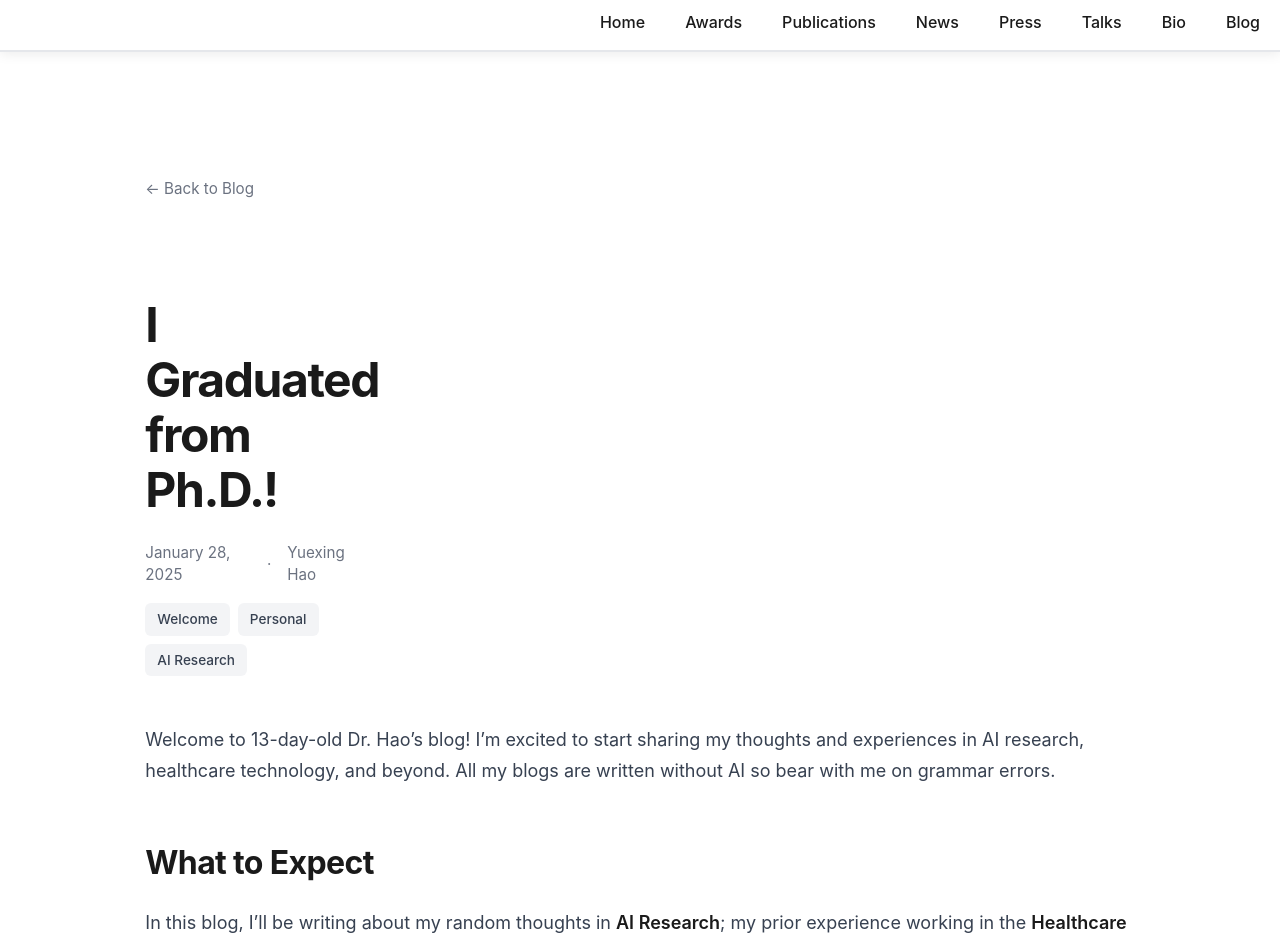
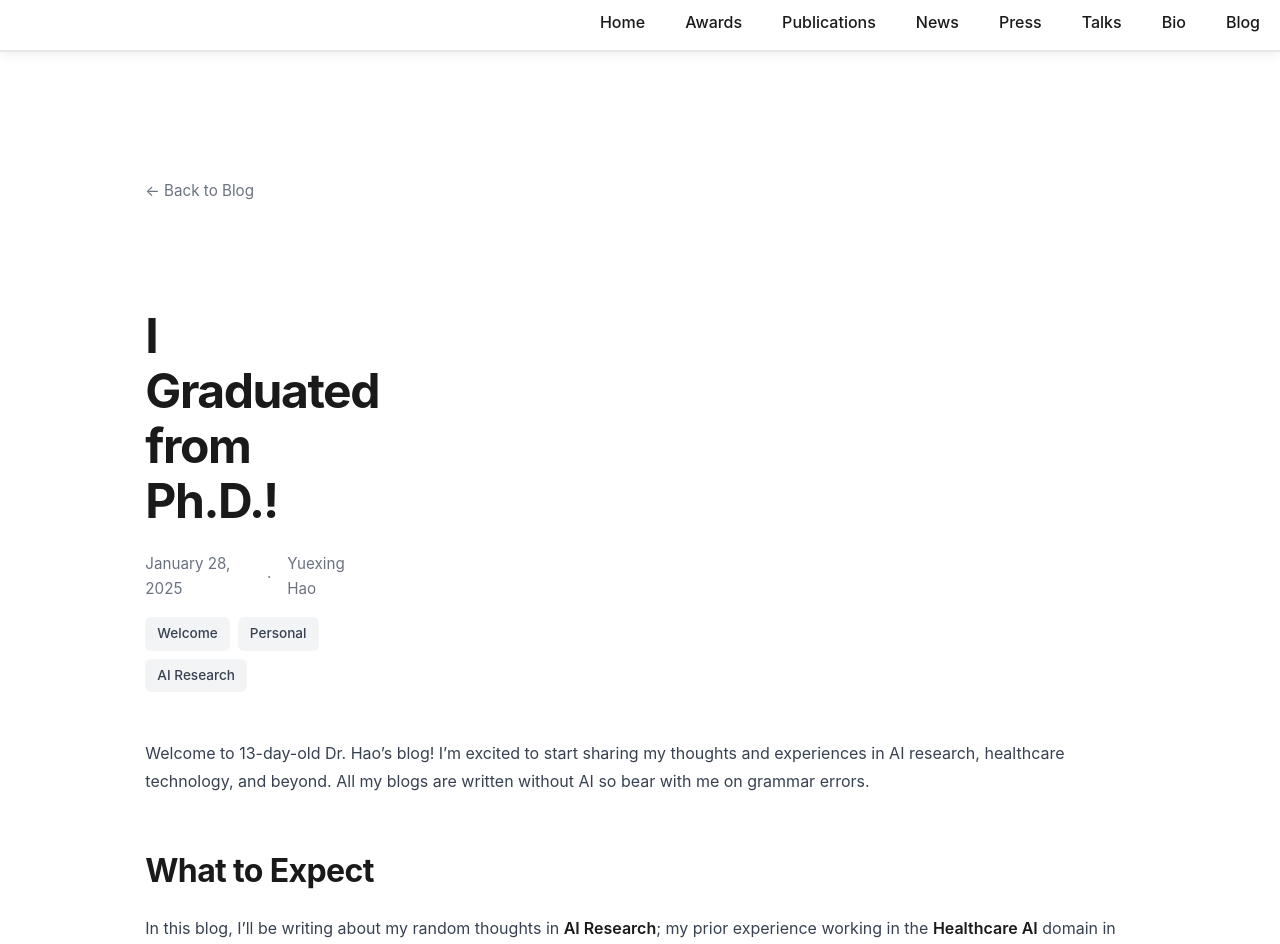
Before and after one commit to YuexingHao/Yuexing-Hao, a Jekyll site: the page built from _posts/2025-01-28-welcome-to-my-blog.md, in a window 1280 px wide and 1400 px high. Shown: the top 944 px of the window. Built offline with Jekyll 4.4.1, drawn with Linux system fonts in a browser that asks for light colours; nearby versions of some CDN libraries; a style sheet for code colours, icons or effects is not loaded.

Commit message:
Increase font size for better readability
- Set base body font size to 16px
- Set paragraph and list item font size to 16px
- Increase line height to 1.7 for paragraphs and lists
- Improves readability across all content pages

```diff
--- a/_sass/minimal-light.scss
+++ b/_sass/minimal-light.scss
@@ -6,6 +6,17 @@
 /* Modern OpenAI-style font stack */
 body, h1, h2, h3, h4, h5, h6, p, a, li, span, div, input, textarea, button {
   font-family: -apple-system, BlinkMacSystemFont, "Segoe UI", "Noto Sans", Helvetica, Arial, sans-serif, "Apple Color Emoji", "Segoe UI Emoji" !important;
+}
+
+/* Increased base font size for better readability */
+body {
+  font-size: 16px;
+  line-height: 1.6;
+}
+
+p, li {
+  font-size: 16px;
+  line-height: 1.7;
 }
 
 .pub-row {
```
